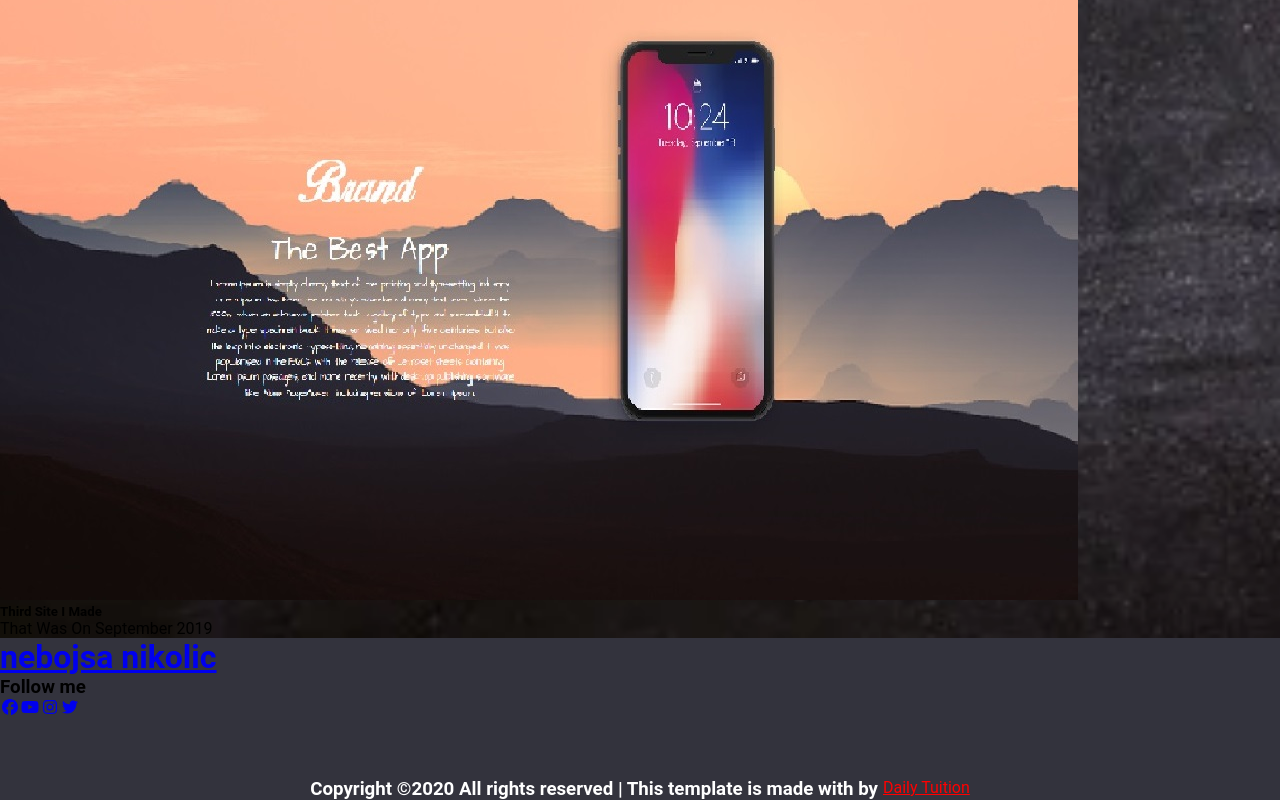
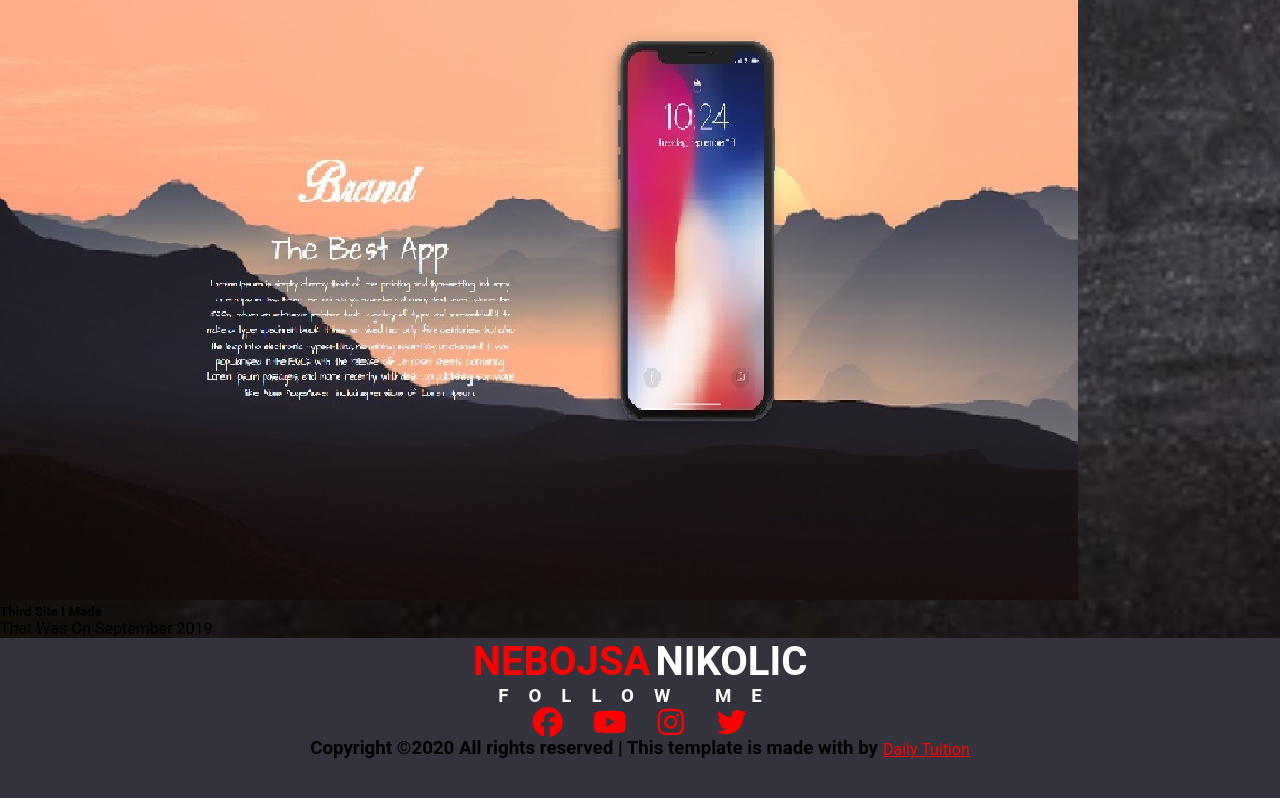
Before and after one commit to inquityy1/Patching-Portfolio-Site, a plain HTML site: page index.html in a window 1280 px wide. Shown: the part 2078-2878 px from the top of the page. Drawn offline with nearby package versions, Linux system fonts and the light colour scheme; files whose address does not match are found by name.

Commit message:
footer centering

```diff
--- a/css/global.css
+++ b/css/global.css
@@ -1,6 +1,7 @@
 * {
     padding: 0;
-    margin: 0;
+	margin: 0;
+	box-sizing: border-box;
 }
 
 body {
@@ -137,24 +138,53 @@ main {
 /* Footer */
 .footer-container {
 	background-color: rgb(51, 51, 61);
+	min-height: 20vh;
 }
 
-.follow-me {
-	padding: 10px;
+.banner {
+	display: flex;
 	justify-content: center;
+    text-transform: uppercase;
+    font-size: 20px;
 }
 
-.social {
+.banner a {
+	color: red;
+	text-decoration: none;
+}
+
+.banner span {
+	color: white;
+	margin-left: 5px;
+}
+
+.folow {
 	display: flex;
-	min-height: 10vh;
-	list-style-type: none;
-	justify-content: ;
+	flex-direction: column;
+	justify-content: center;
+	align-items: center;
+	letter-spacing: 20px;
+}
+
+.folow h3 {
+	color: white;
+	text-transform: uppercase;
+}
+
+.svg-inline--fa {
+	color: red;
+	transition: color 2s ease;
+	font-size: 30px;
+}
+
+.svg-inline--fa:hover {
+	color: white;
 }
 
 .copyrights {
 	display: flex;
-	color: white;
 	justify-content: center;
+	align-items: flex-end;
 }
 
 .copyrights a{
--- a/index.html
+++ b/index.html
@@ -27,7 +27,7 @@
 <body>
         <!-- Header Area -->
     <header>
-        <nav class="header-section">
+        <nav>
             <div class="nav-container">
                 <a href="#"><h1>nebojsa <span>nikolic</span></h1></a>
                 <div class="btn">
@@ -120,14 +120,19 @@
         <!-- Start Footer Area -->
         <footer>
 			<div class="footer-container">
-                <a href="#"><h1>nebojsa <span>nikolic</span></h1></a>
-    			<h3 class="text-uppercase">Follow me</h3>
-				<ul class="social">
-					<li><a href="#"><i class="fab fa-facebook"></i></a></li>
-                    <li><a href="#"><i class="fab fa-youtube"></i></a></li>
-                    <li><a href="#"><i class="fab fa-instagram"></i></a></li>
-                    <li><a href="#"><i class="fab fa-twitter"></i></a></li>
-                </ul>
+                <div class="banner">
+                    <a href="#"><h1>nebojsa<span>nikolic</span></h1></a>
+                </div>
+
+                <div class="folow">
+                    <h3>Follow me</h3>
+                    <div class="folow-links">
+                        <a href="#"><i class="fab fa-facebook"></i></a>
+                        <a href="#"><i class="fab fa-youtube"></i></a>
+                        <a href="#"><i class="fab fa-instagram"></i></a>
+                        <a href="#"><i class="fab fa-twitter"></i></a>
+                    </div>
+                </div>
 
 				<div class="copyrights">
 					<h3 class="para">Copyright ©2020 All rights reserved | This template is made with by</h3>
```
